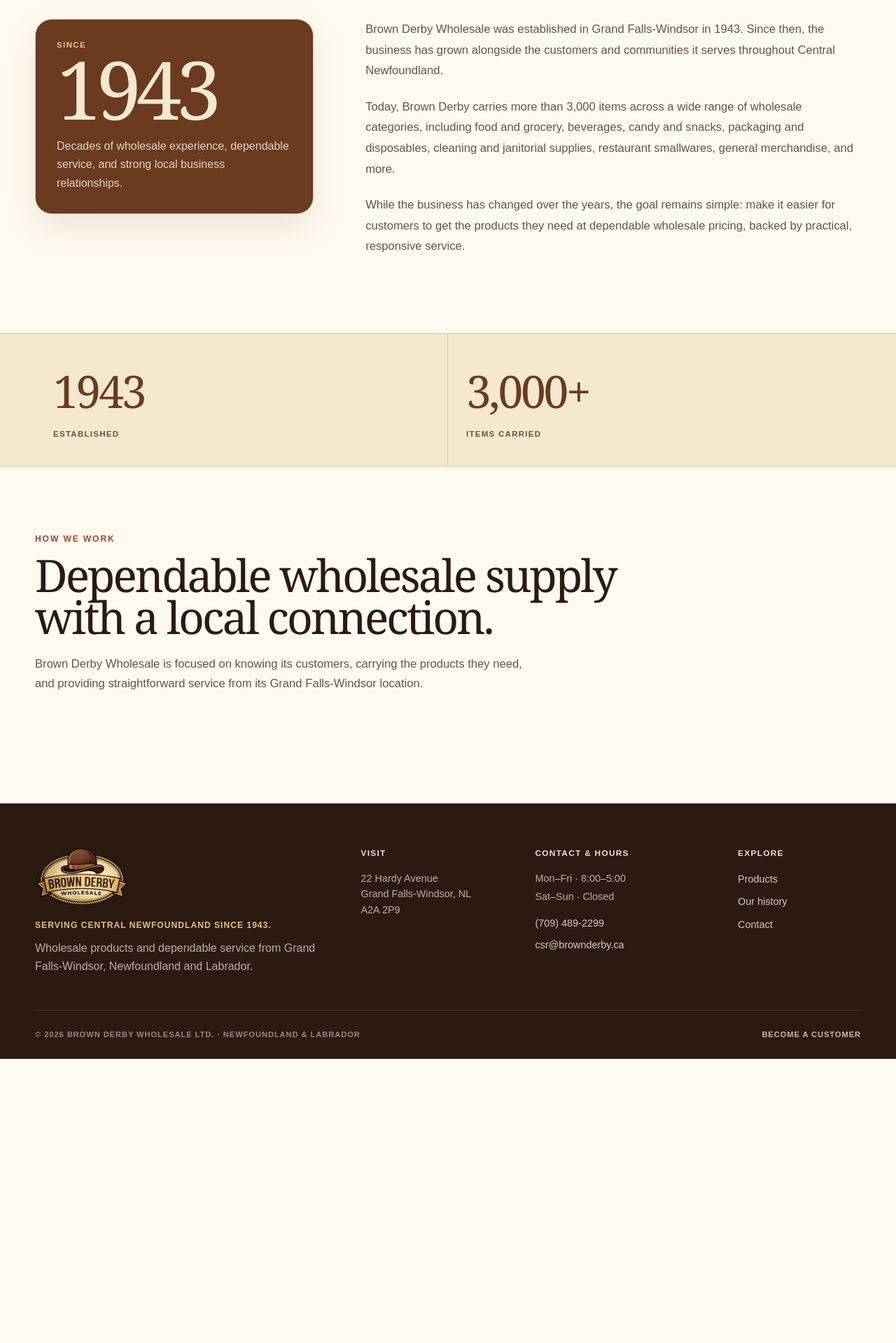
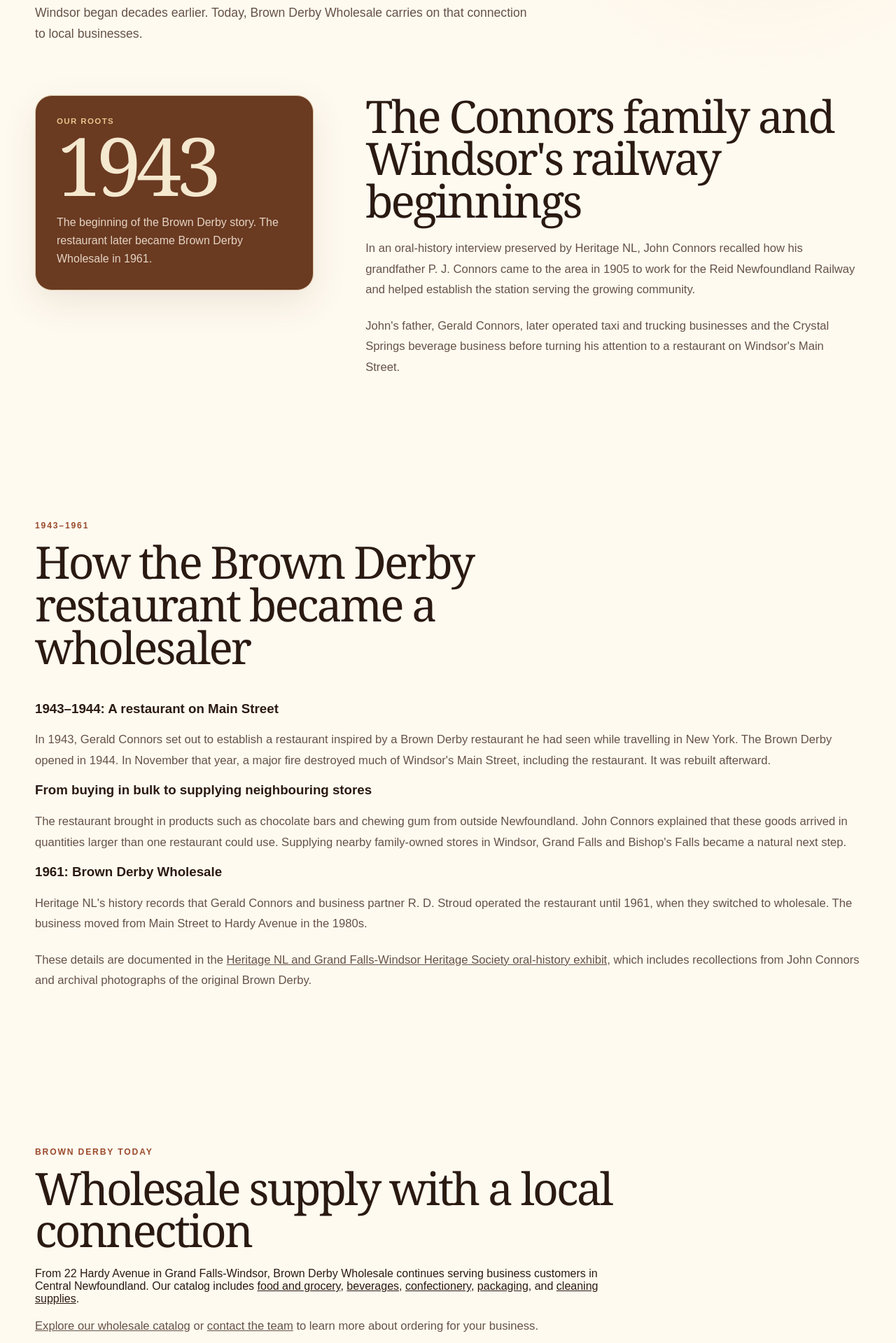
Before and after one commit to brown-derby/website, a Next.js app: page /about in a window 1280 px wide. Shown: the part 581-2500 px from the top of the page at 70% size. Before the commit the page ends 2094 px from the top, so only its background shows below. Built offline with nearby package versions, Linux system fonts and the light colour scheme.

Commit message:
Document accurate Connors family and Brown Derby wholesale timeline

```diff
--- a/app/about/page.tsx
+++ b/app/about/page.tsx
@@ -1,27 +1,25 @@
+import Link from "next/link";
 import { pageMetadata } from "../../lib/seo";
 
 export const metadata = pageMetadata(
-  "About Our Grand Falls-Windsor Wholesale Business",
-  "Learn about Brown Derby Wholesale, established in Grand Falls-Windsor in 1943 and supplying business customers throughout Central Newfoundland.",
+  "Brown Derby History & the Connors Family in Grand Falls-Windsor",
+  "Explore the Connors family's history in Grand Falls-Windsor: from the Brown Derby restaurant in the 1940s to Brown Derby Wholesale, established in 1961.",
   "/about"
 );
 
+const historySource = "https://www.communitystories.ca/v2/main-street-merchants-windsor_marchands-a-windsor/story/wrigleys-chewing-gum-and-camel-cigarettes-at-the-brown-derby/";
+
 export default function AboutPage() {
-  const stats = [
-    { value: "1943", label: "Established" },
-    { value: "3,000+", label: "Items carried" },
-  ];
-
   return (
     <>
       <section className="page-hero about-page-hero">
         <div className="shell">
           <p className="eyebrow">Our history</p>
-          <h1>Serving Central Newfoundland since 1943.</h1>
+          <h1>From Windsor&apos;s Main Street to wholesale supply across Central Newfoundland.</h1>
           <p>
-            Brown Derby Wholesale has been part of the Grand Falls-Windsor business
-            community for more than 80 years, supplying local businesses with the
-            products they rely on every day.
+            Brown Derby&apos;s roots reach back to the 1940s, but the Connors family&apos;s
+            story in Grand Falls-Windsor began decades earlier. Today, Brown Derby
+            Wholesale carries on that connection to local businesses.
           </p>
         </div>
       </section>
@@ -29,55 +27,93 @@
       <section className="about-story-section">
         <div className="shell about-story-grid">
           <aside className="about-year-card">
-            <span>Since</span>
+            <span>Our roots</span>
             <strong>1943</strong>
             <p>
-              Decades of wholesale experience, dependable service, and strong local
-              business relationships.
+              The beginning of the Brown Derby story. The restaurant later became
+              Brown Derby Wholesale in 1961.
             </p>
           </aside>
 
           <div className="about-story-copy">
+            <h2>The Connors family and Windsor&apos;s railway beginnings</h2>
             <p>
-              Brown Derby Wholesale was established in Grand Falls-Windsor in 1943.
-              Since then, the business has grown alongside the customers and
-              communities it serves throughout Central Newfoundland.
+              In an oral-history interview preserved by Heritage NL, John Connors
+              recalled how his grandfather P. J. Connors came to the area in 1905
+              to work for the Reid Newfoundland Railway and helped establish the
+              station serving the growing community.
             </p>
             <p>
-              Today, Brown Derby carries more than 3,000 items across a wide range of
-              wholesale categories, including food and grocery, beverages, candy and
-              snacks, packaging and disposables, cleaning and janitorial supplies,
-              restaurant smallwares, general merchandise, and more.
-            </p>
-            <p>
-              While the business has changed over the years, the goal remains simple:
-              make it easier for customers to get the products they need at dependable
-              wholesale pricing, backed by practical, responsive service.
+              John&apos;s father, Gerald Connors, later operated taxi and trucking
+              businesses and the Crystal Springs beverage business before
+              turning his attention to a restaurant on Windsor&apos;s Main Street.
             </p>
           </div>
-        </div>
-      </section>
-
-      <section className="about-stats-section">
-        <div className="shell about-stats-grid">
-          {stats.map((stat) => (
-            <div className="about-stat-block" key={stat.label}>
-              <strong>{stat.value}</strong>
-              <span>{stat.label}</span>
-            </div>
-          ))}
         </div>
       </section>
 
       <section className="section about-values-section">
         <div className="shell">
           <div className="section-heading">
-            <p className="eyebrow">How we work</p>
-            <h2>Dependable wholesale supply with a local connection.</h2>
+            <p className="eyebrow">1943–1961</p>
+            <h2>How the Brown Derby restaurant became a wholesaler</h2>
+          </div>
+          <div className="about-story-copy">
+            <h3>1943–1944: A restaurant on Main Street</h3>
             <p>
-              Brown Derby Wholesale is focused on knowing its customers, carrying the
-              products they need, and providing straightforward service from its
-              Grand Falls-Windsor location.
+              In 1943, Gerald Connors set out to establish a restaurant inspired
+              by a Brown Derby restaurant he had seen while travelling in New
+              York. The Brown Derby opened in 1944. In November that year,
+              a major fire destroyed much of Windsor&apos;s Main Street, including
+              the restaurant. It was rebuilt afterward.
+            </p>
+            <h3>From buying in bulk to supplying neighbouring stores</h3>
+            <p>
+              The restaurant brought in products such as chocolate bars and
+              chewing gum from outside Newfoundland. John Connors explained
+              that these goods arrived in quantities larger than one restaurant
+              could use. Supplying nearby family-owned stores in Windsor,
+              Grand Falls and Bishop&apos;s Falls became a natural next step.
+            </p>
+            <h3>1961: Brown Derby Wholesale</h3>
+            <p>
+              Heritage NL&apos;s history records that Gerald Connors and business
+              partner R. D. Stroud operated the restaurant until 1961, when
+              they switched to wholesale. The business moved from Main Street
+              to Hardy Avenue in the 1980s.
+            </p>
+            <p>
+              These details are documented in the
+              {" "}
+              <a href={historySource}>
+                Heritage NL and Grand Falls-Windsor Heritage Society oral-history exhibit
+              </a>
+              , which includes recollections from John Connors and archival
+              photographs of the original Brown Derby.
+            </p>
+          </div>
+        </div>
+      </section>
+
+      <section className="section">
+        <div className="shell">
+          <div className="section-heading">
+            <p className="eyebrow">Brown Derby today</p>
+            <h2>Wholesale supply with a local connection</h2>
+            <p>
+              From 22 Hardy Avenue in Grand Falls-Windsor, Brown Derby Wholesale
+              continues serving business customers in Central Newfoundland.
+              Our catalog includes
+              {" "}<Link href="/products/food-grocery">food and grocery</Link>,
+              {" "}<Link href="/products/beverages">beverages</Link>,
+              {" "}<Link href="/products/candy-chocolate">confectionery</Link>,
+              {" "}<Link href="/products/packaging-disposables">packaging</Link>,
+              {" "}and <Link href="/products/cleaning-janitorial">cleaning supplies</Link>.
+            </p>
+            <p>
+              <Link href="/products">Explore our wholesale catalog</Link> or
+              {" "}<Link href="/contact">contact the team</Link> to learn more
+              about ordering for your business.
             </p>
           </div>
         </div>
```
